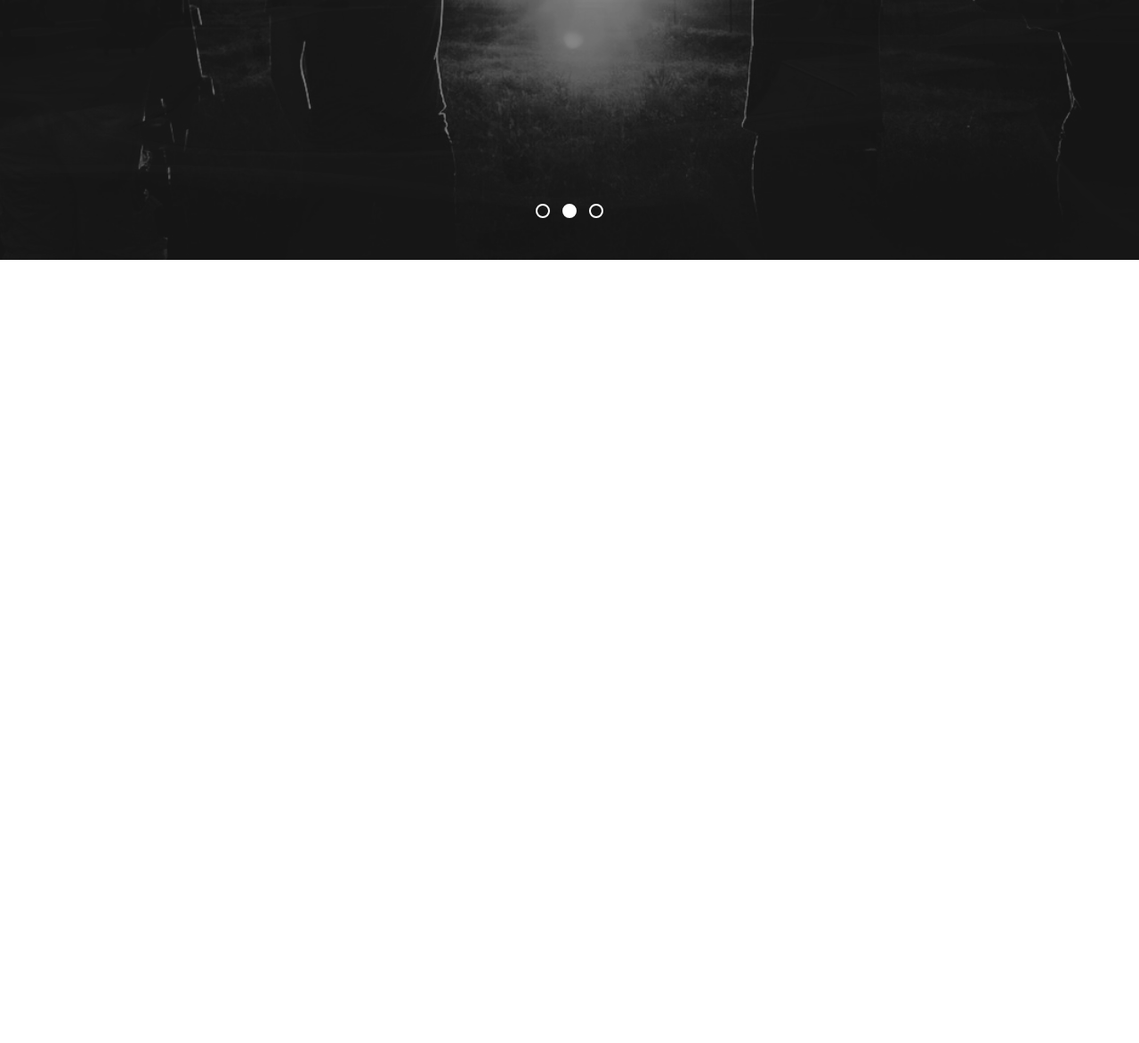
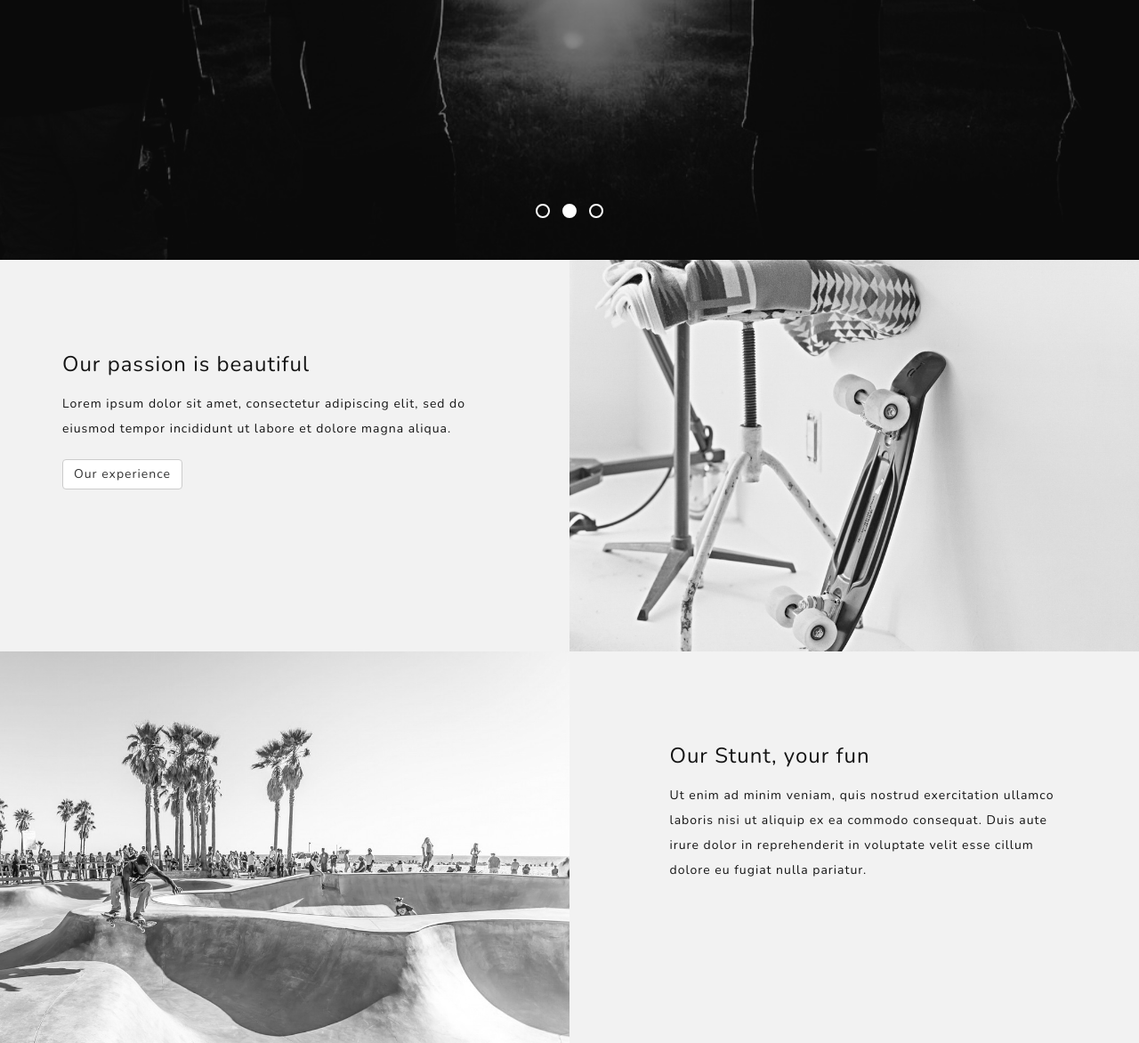
Before and after one commit to eliezerpujols/Skateboard-Template, a plain HTML site: page index.html in a window 1280 px wide. Shown: the part 508-1680 px from the top of the page at 89% size. Before the commit the page ends 800 px from the top, so only its background shows below. Drawn offline with nearby package versions, Linux system fonts and the light colour scheme.

Commit message:
About section made

```diff
--- a/index.html
+++ b/index.html
@@ -112,6 +112,43 @@
       </div>
    </header>
 
+   <!-- About -->
+   <section id="about">
+      <div class="container-fluid no-padding two-column">
+         <div class="wrapper">
+            <div class="left"></div>
+            <div class="right hidden-column">
+               <div class="img-column img-4"></div>
+            </div>
+         </div>
+         <div class="container content-column">
+            <div class="row">
+               <div class="col-sm-5">
+                  <h3>Our passion is beautiful</h3>
+                  <p>Lorem ipsum dolor sit amet, consectetur adipiscing elit, sed do eiusmod tempor incididunt ut labore et dolore magna aliqua.</p>
+                  <a href="#" class="btn btn-default btn-xl">Our experience</a>
+               </div>
+            </div>
+         </div>
+      </div>
+      <div class="container-fluid no-padding two-column">
+         <div class="wrapper">
+            <div class="left hidden-column">
+               <div class="img-column img-5"></div>
+            </div>
+            <div class="right"></div>
+         </div>
+         <div class="container content-column">
+            <div class="row">
+               <div class="col-sm-5 col-sm-offset-7">
+                  <h3>Our Stunt, your fun</h3>
+                  <p>Ut enim ad minim veniam, quis nostrud exercitation ullamco laboris nisi ut aliquip ex ea commodo consequat. Duis aute irure dolor in reprehenderit in voluptate velit esse cillum dolore eu fugiat nulla pariatur.</p>
+               </div>
+            </div>
+         </div>
+      </div>
+   </section>
+
    <!-- JQuery -->
    <script src="http://code.jquery.com/jquery-1.11.3.js"></script>
 
--- a/sass/_skateboard.scss
+++ b/sass/_skateboard.scss
@@ -46,7 +46,13 @@ p {
 
 aside,
 section {
-   padding: 104px;
+   padding: 104px 0;
+}
+
+section {
+   &:nth-child(2n-1) {
+      background-color: $theme-bg;
+   }
 }
 
 /*----------------------
@@ -255,6 +261,78 @@ Carousel-main Styles
    }
 }
 
+/*----------------------
+
+Sections Styles
+
+------------------------*/
+
+#about {
+   @media (min-width: 768px) {
+      padding: 0;
+   }
+}
+
+/*----------------------
+
+Two-column Styles
+
+------------------------*/
+
+section {
+   .two-column {
+      .content-column {
+         margin-bottom: 84px; // 104px (Section padding) - 20px = 84px
+      }
+      &:last-of-type {
+         .content-column {
+            margin-bottom: 0;
+         }
+      }
+      .left,
+      .right {
+         &.hidden-column {
+            display: none;
+         }
+      }
+      @media (min-width: 768px) {
+         position: relative;
+         .wrapper {
+            height: 440px;
+         }
+         .img-column {
+            background-position: center;
+            background-repeat: no-repeat;
+            background-size: cover;
+            height: 100%;
+         }
+         .left,
+         .right {
+            &.hidden-column {
+               display: block;
+            }
+         }
+         .left {
+            float: left;
+            height: 100%;
+            width: 50%;
+         }
+         .right {
+            float: right;
+            height: 100%;
+            width: 50%;
+         }
+         .content-column {
+            left: 0;
+            margin: 0 auto !important;
+            position: absolute;
+            right: 0;
+            top: 104px;
+         }
+      }
+   }
+}
+
 // Test
 
 .img-1 {
@@ -268,3 +346,11 @@ Carousel-main Styles
 .img-3 {
    background-image: url("../img/img-6.jpg");
 }
+
+.img-4 {
+   background-image: url("../img/img-1.jpg");
+}
+
+.img-5 {
+   background-image: url("../img/img-7.jpg");
+}
--- a/sass/_variables.scss
+++ b/sass/_variables.scss
@@ -1,2 +1,3 @@
 // Variables
 $theme-dark: #141414;
+$theme-bg: #f2f2f2;
```
Also changed, not shown: css/skateboard.css, 1 other file.
